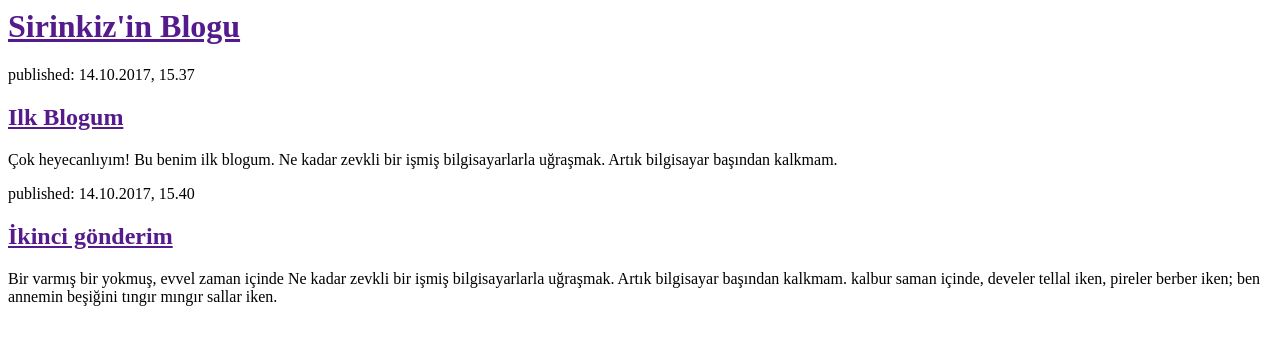
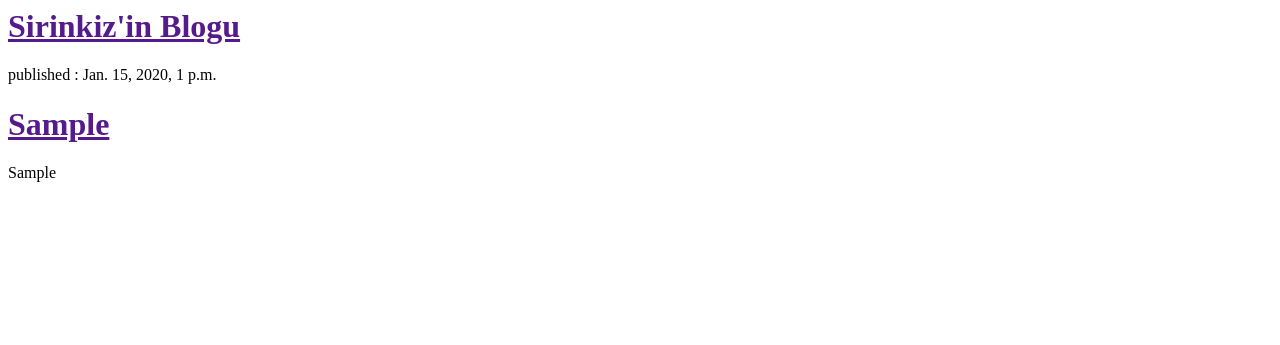
Before and after one commit to sirinkiz/my-first-blog, a Django app: template blog/templates/blog/post_list.html in a window 1280 px wide. Shown: the top 345 px of the page. Run offline with Django 3.2, Linux system fonts and the light colour scheme; the template is opened without the code that fills it: values that come from a table or form of the project are taken from there, others are empty; tables that the repository leaves empty hold one stand-in row (values such as "Sample post").

Commit message:
Veritabanındaki postları görebilmek için templateyi değiştirdim.

```diff
--- a/blog/models.py
+++ b/blog/models.py
@@ -10,10 +10,10 @@ class Post(models.Model):
     yayinlanma_tarihi = models.DateTimeField(
         blank=True, null=True)
 
-def yayinla(self):
-    self.yayinlanma_tarihi = timezone.now()
-    self.save()
+    def yayinla(self):
+        self.yayinlanma_tarihi = timezone.now()
+        self.save()
 
-def _str_(self):
-    return self.baslik
+    def __str__(self):
+        return self.baslik
 # Create your models here.
--- a/blog/templates/blog/post_list.html
+++ b/blog/templates/blog/post_list.html
@@ -6,16 +6,12 @@
         <div>
             <h1><a href="">Sirinkiz'in Blogu</a></h1>
         </div>
-      <div>
-        <p>published: 14.10.2017, 15.37</p>
-        <h2><a href="">Ilk Blogum</a></h2>
-        <p>Çok heyecanlıyım! Bu benim ilk blogum. Ne kadar zevkli bir işmiş bilgisayarlarla uğraşmak. Artık bilgisayar başından kalkmam.</p>
-      </div>
-
-      <div>
-          <p>published: 14.10.2017, 15.40</p>
-          <h2><a href="">İkinci gönderim</a></h2>
-          <p>Bir varmış bir yokmuş, evvel zaman içinde Ne kadar zevkli bir işmiş bilgisayarlarla uğraşmak. Artık bilgisayar başından kalkmam. kalbur saman içinde, develer tellal iken, pireler berber iken; ben annemin beşiğini tıngır mıngır sallar iken.</p>
-      </div>
+      {% for post in posts %}
+        <div>
+            <p>published : {{post.yayinlanma_tarihi}}</p>
+            <h1><a href="">{{post.baslik}}</a></h1>
+            <p>{{post.yazi|linebreaks}}</p>
+          </div>
+          {% endfor %}
     </body>
 </html>
--- a/blog/views.py
+++ b/blog/views.py
@@ -1,4 +1,7 @@
 from django.shortcuts import render
+from django.utils import timezone
+from .models import Post
 
 def post_list(request):
-    return render(request, 'blog/post_list.html', {})
+    posts = Post.objects.filter(yayinlanma_tarihi__lte=timezone.now()).order_by('yayinlanma_tarihi')
+    return render(request, 'blog/post_list.html', {'posts': posts})
```
